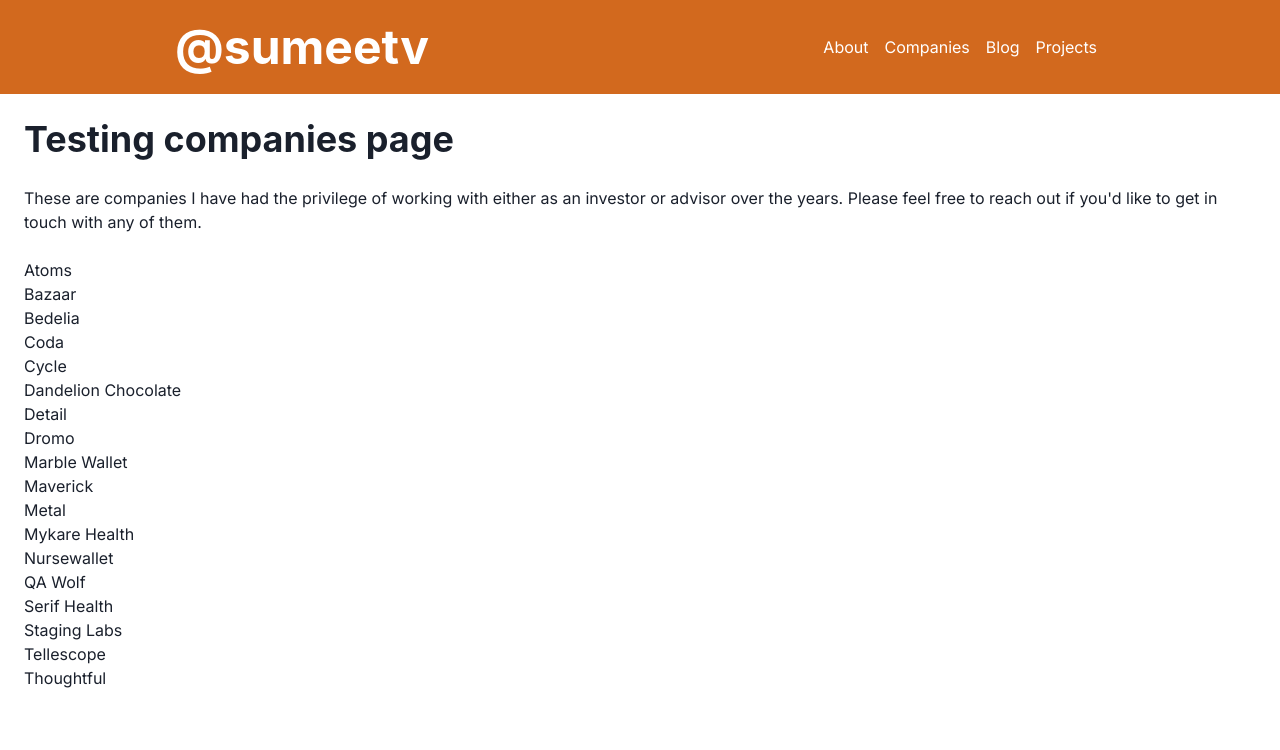
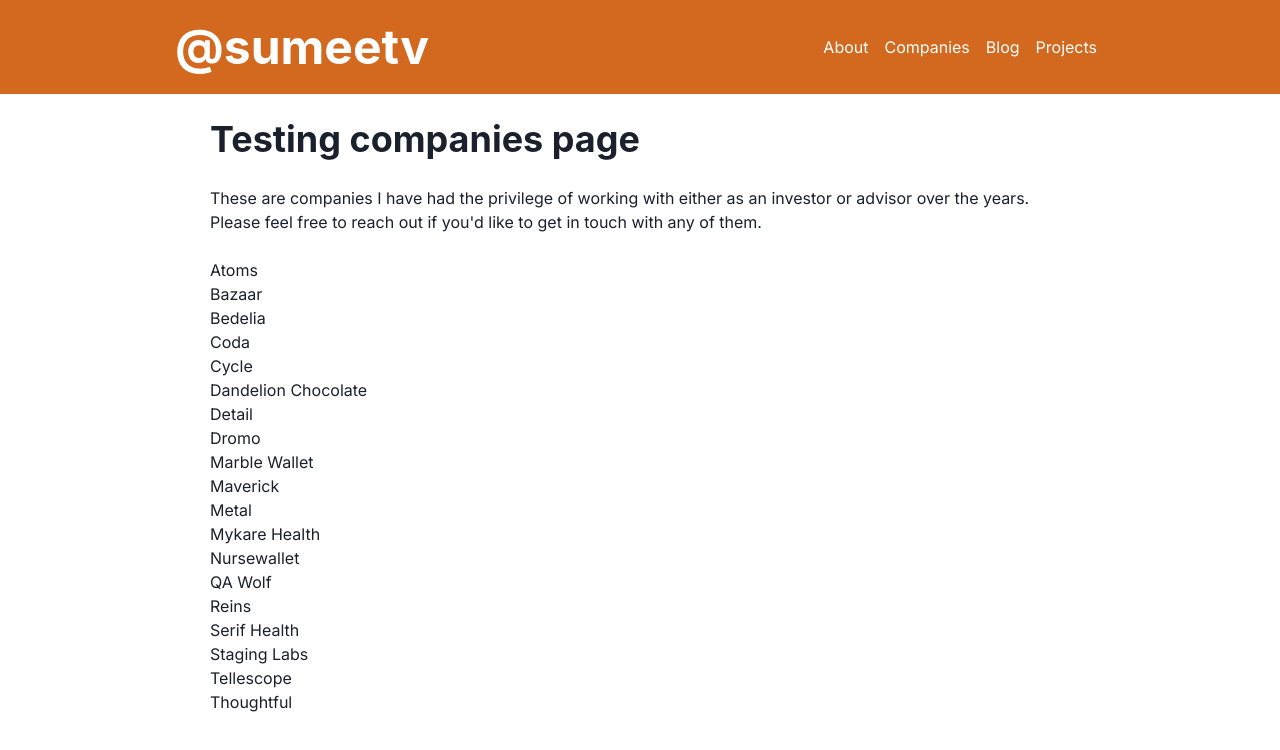
Before and after one commit to sumeetv/chord-finder, a Next.js app: page /companies in a window 1280 px wide. Shown: the top 750 px of the page. Built offline with nearby package versions, Linux system fonts and the light colour scheme.

Commit message:
Update companies list and add maxWidth for page content

```diff
--- a/src/app/companies/page.tsx
+++ b/src/app/companies/page.tsx
@@ -68,6 +68,10 @@
         url: 'https://www.qawolf.com/',
     },
     {
+        name: 'Reins',
+        url: 'https://myreins.com/',
+    },
+    {
         name: 'Serif Health',
         url: 'https://www.serifhealth.com/',
     },
--- a/src/app/layout.tsx
+++ b/src/app/layout.tsx
@@ -5,6 +5,7 @@
 import { Center } from '@chakra-ui/react';
 
 import Header from "./header";
+import React from "react";
 
 const inter = Inter({ subsets: ["latin"] });
 
@@ -18,13 +19,19 @@
 }: Readonly<{
   children: React.ReactNode;
 }>) {
+  const divStyle: React.CSSProperties = {
+    maxWidth: '860px',
+  }
+
   return (
     <html lang="en">
       <body className={inter.className}>
         <Providers>
           <Header />
           <Center p='1.5em'>
-              <main>{children}</main>
+              <div style={divStyle}>
+                <main>{children}</main>
+              </div>
           </Center>
         </Providers>
       </body>
```
